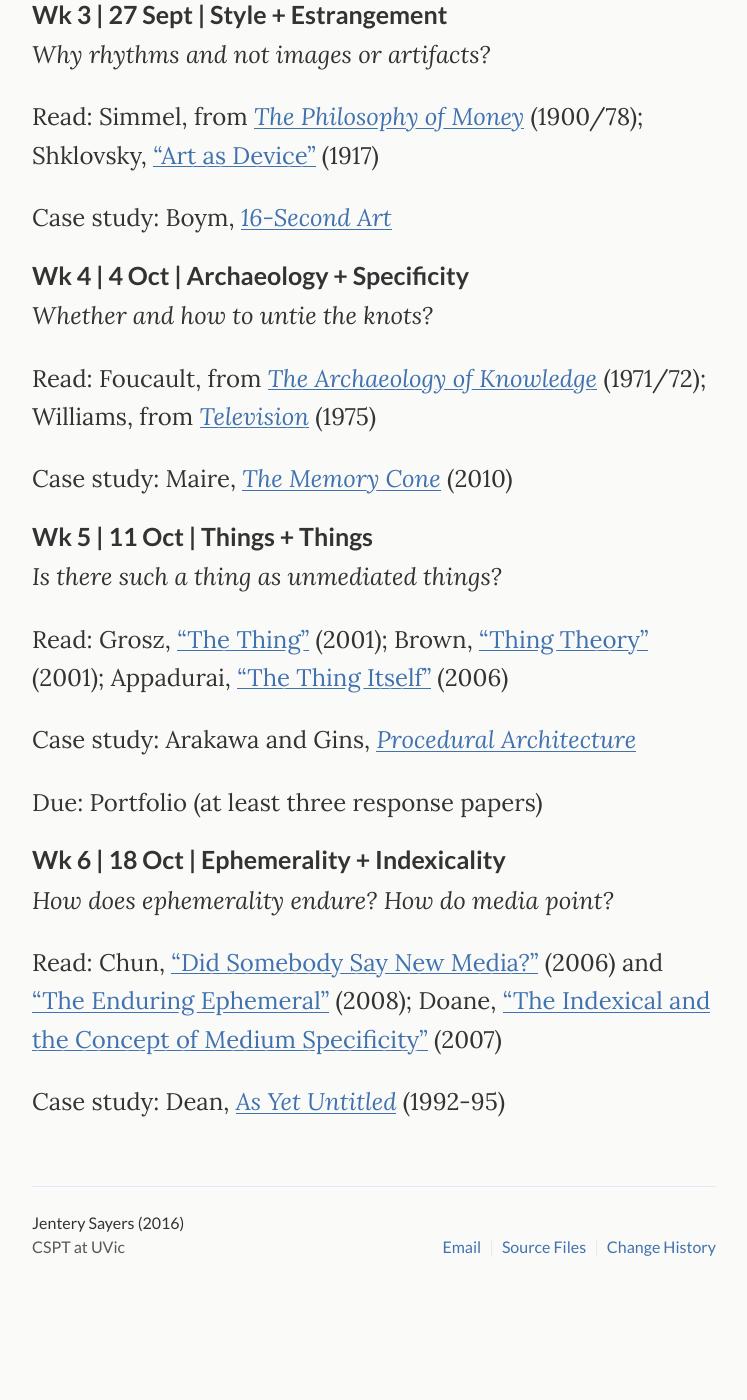
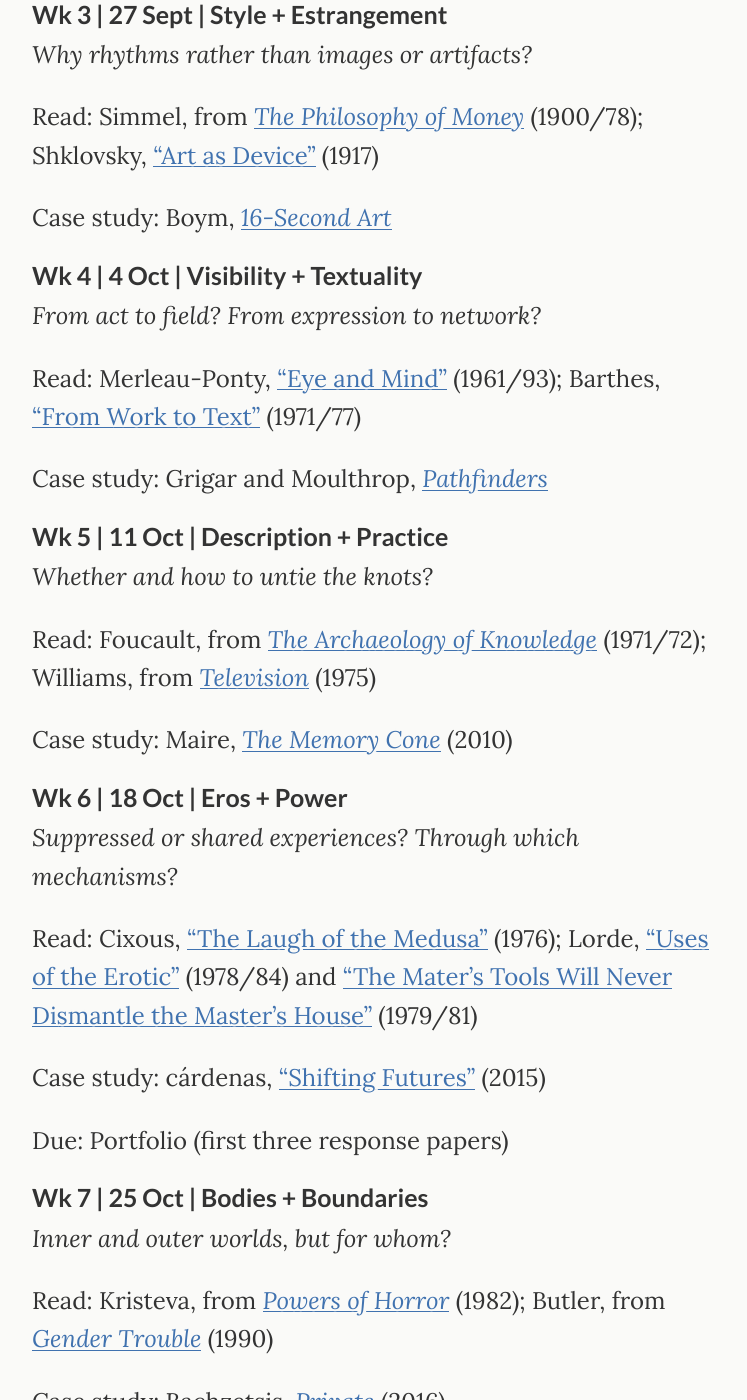
Before and after one commit to jentery/cspt500, a Jekyll site: the page built from index.md, in a window 1280 px wide and 1400 px high, scrolled down 779 px. Shown: the whole window, without its empty margins (266-1013 px from the left). Built offline with Jekyll 4.4.1, drawn with Linux system fonts in a browser that asks for light colours; before the commit the page ends 2134 px from its top, so only the background shows below that; some of the changed text lies outside the part shown.

Commit message:
added all weeks to the index / schedule

```diff
--- a/index.md
+++ b/index.md
@@ -12,7 +12,7 @@
 
 Case study: Parker, [*Cold Dark Matter: An Exploded View*](http://www.tate.org.uk/art/artworks/parker-cold-dark-matter-an-exploded-view-t06949) (1991)
 
-<!-- Further reading: file:///Users/jenterysayers/Desktop/1771-4989-1-PB.pdf, https://lucian.uchicago.edu/blogs/mediatheory/keywords/materialmateriality/, https://lucian.uchicago.edu/blogs/mediatheory/keywords/mediation/, https://books.google.ca/books?id=Dn4QkO-RKv8C&dq, Lehman, Robert S. “Allegories of Rending: Killing Time with Walter Benjamin.” New Literary History 39, no. 2 (2008): 233-250. -->
+<!-- Further reading: file:///Users/jenterysayers/Desktop/1771-4989-1-PB.pdf, https://lucian.uchicago.edu/blogs/mediatheory/keywords/materialmateriality/, https://lucian.uchicago.edu/blogs/mediatheory/keywords/mediation/, https://books.google.ca/books?id=Dn4QkO-RKv8C&dq, Lehman, Robert S. “Allegories of Rending: Killing Time with Walter Benjamin.” New Literary History 39, no. 2 (2008): 233-250., http://plato.stanford.edu/entries/feminist-body/#NewMat -->
 
 ### Wk 2 | 20 Sept | Machines + Fabrication
 *Where are work, labour, and action?*
@@ -24,7 +24,7 @@
 <!-- Further reading: http://fuchs.uti.at/wp-content/uploads/Grundrisse.pdf, https://monoskop.org/File:Dyer-Witheford_Nick_Cyber-Marx_Cycles_and_Circuits_of_Struggle_in_High_Technology_Capitalism.pdf, http://davidharvey.org/reading-capital/ -->
 
 ### Wk 3 | 27 Sept | Style + Estrangement
-*Why rhythms and not images or artifacts?*
+*Why rhythms rather than images or artifacts?*
 
 Read: Simmel, from [*The Philosophy of Money*](http://www.jenteryteaches.com/noneshall/cspt/simmelMoney.pdf) (1900/78); Shklovsky, ["Art as Device"](http://www.jenteryteaches.com/noneshall/cspt/shklovskyDevice.pdf) (1917)
 
@@ -32,7 +32,16 @@
 
 <!-- Further reading: http://poeticstoday.dukejournals.org/content/26/4/665.abstract, http://www.cabinetmagazine.org/issues/28/boym2.php/ -->
 
-### Wk 4 | 4 Oct | Archaeology + Specificity
+### Wk 4 | 4 Oct | Visibility + Textuality
+*From act to field? From expression to network?*
+
+Read: Merleau-Ponty, ["Eye and Mind"](http://www.jenteryteaches.com/noneshall/cspt/merleauPontyEyeMind.pdf) (1961/93); Barthes, ["From Work to Text"](http://www.jenteryteaches.com/noneshall/cspt/barthesText.pdf) (1971/77)
+
+Case study: Grigar and Moulthrop, [*Pathfinders*](http://dtc-wsuv.org/wp/pathfinders/)
+
+<!-- Further reading: http://www.jstor.org/stable/10.5325/jspecphil.26.2.0361?seq=1#page_scan_tab_contents, http://cs.brown.edu/courses/cs137/readings/Gibson-AFF.pdf -->
+
+### Wk 5 | 11 Oct | Description + Practice
 *Whether and how to untie the knots?*
 
 Read: Foucault, from [*The Archaeology of Knowledge*](http://www.jenteryteaches.com/noneshall/cspt/foucaultArchaeology.pdf) (1971/72); Williams, from [*Television*](http://www.jenteryteaches.com/noneshall/cspt/williamsTelevision.pdf) (1975)
@@ -41,81 +50,65 @@
 
 <!-- Further reading: http://lchc.ucsd.edu/MCA/Mail/xmcamail.2012_11.dir/pdfm9zBHlJ6w8.pdf -->
 
-### Wk 5 | 11 Oct | Things + Things
+### Wk 6 | 18 Oct | Eros + Power
+*Suppressed or shared experiences? Through which mechanisms?*
+
+Read: Cixous, ["The Laugh of the Medusa"](http://www.jenteryteaches.com/noneshall/cspt/cixousMedusa.pdf) (1976); Lorde, ["Uses of the Erotic"](http://www.jenteryteaches.com/noneshall/cspt/lordeErotic.pdf) (1978/84) and ["The Mater's Tools Will Never Dismantle the Master's House"](http://www.jenteryteaches.com/noneshall/cspt/cixousMedusa.pdf) (1979/81)
+
+Case study: cárdenas, ["Shifting Futures"](http://scalar.usc.edu/works/shifting-futures-micha-cardenas/index) (2015)
+
+Due: Portfolio (first three response papers)
+
+<!-- Further reading: http://bailiwick.lib.uiowa.edu/wstudies/cixous/ -->
+
+### Wk 7 | 25 Oct | Bodies + Boundaries
+*Inner and outer worlds, but for whom?*
+
+Read: Kristeva, from [*Powers of Horror*](http://www.jenteryteaches.com/noneshall/cspt/kristevaAbjection.pdf) (1982); Butler, from [*Gender Trouble*](http://www.jenteryteaches.com/noneshall/cspt/butlerGT.pdf) (1990)
+
+Case study: Bachzetsis, [*Private*](http://www.alexandrabachzetsis.com/index.php/private-wear-a-mask-when-you-talk-to-me.html) (2016)
+
+<!-- Further reading: http://eng5010.pbworks.com/f/ButlerBodiesThatMatterEx.pdf -->
+
+### Wk 8 | 1 Nov | Breaks + Textures
+*What produces a cut or feeling? What does it afford?*
+
+Read: Moten, from [*In the Break*](http://www.jenteryteaches.com/noneshall/cspt/motenBreak.pdf) (2003); Sedgwick, from [*Touching Feeling*](http://www.jenteryteaches.com/noneshall/cspt/sedgwickTF.pdf) (2003)
+
+Case study: Scott, [*Untitled*](http://www.artbrut.ch/en/21004/1027-1/authors/scott--judith) (1991)
+
+<!-- Further reading: Gibson on affordances -->
+
+### Wk 9 | 8 Nov | Memory + Indexicality
+*How does ephemerality endure? How do media point?*
+
+Read: Chun, ["Did Somebody Say New Media?"](http://www.jenteryteaches.com/noneshall/cspt/chunNewMedia.pdf) (2006) and ["The Enduring Ephemeral"](http://www.jenteryteaches.com/noneshall/cspt/chunEnduringEphemeral.pdf) (2008); Doane, ["The Indexical and the Concept of Medium Specificity"](http://www.jenteryteaches.com/noneshall/cspt/doaneIndexical.pdf) (2007)
+
+Case study: Dean, [*As Yet Untitled*](http://ccca.concordia.ca/artists/work_detail.html?languagePref=en&mkey=72335&title=As+Yet+Untitled&artist=Max+Dean&link_id=10233) (1992-95)
+
+<!-- Further reading: Kirschenbaum's Mechanisms; C.S. Peirce; Manovich -->
+
+### Wk 10 | 15 Nov | Things + Things
 *Is there such a thing as unmediated things?*
 
 Read: Grosz, ["The Thing"](http://www.jenteryteaches.com/noneshall/cspt/groszThing.pdf) (2001); Brown, ["Thing Theory"](http://www.jenteryteaches.com/noneshall/cspt/brownBillThing.pdf) (2001); Appadurai, ["The Thing Itself"](http://www.jenteryteaches.com/noneshall/cspt/appaduraiThing.pdf) (2006)
 
 Case study: Arakawa and Gins, [*Procedural Architecture*](http://www.reversibledestiny.org/bioscleave-house-%E2%96%91%E2%96%91-lifespan-extending-villa/)
 
-Due: Portfolio (at least three response papers)
-
 <!-- Further reading: https://lucian.uchicago.edu/blogs/mediatheory/keywords/thing/, https://www.jstor.org/stable/1344258, http://townsendgroups.berkeley.edu/sites/default/files/appadurai_social_life_of_things_0.pdf, http://quod.lib.umich.edu/o/ohp/12527215.0001.001/1:14/--architecture-in-the-anthropocene-encounters-among-design?rgn=div1;view=fulltext -->
 
-### Wk 6 | 18 Oct | Ephemerality + Indexicality
-*How does ephemerality endure? How do media point?*
+### Wk 11 | 22 Nov | Systems + Differences
+*What happens between layers and sequences?*
 
-Read: Chun, ["Did Somebody Say New Media?"](http://www.jenteryteaches.com/noneshall/cspt/chunNewMedia.pdf) (2006) and ["The Enduring Ephemeral"](http://www.jenteryteaches.com/noneshall/cspt/chunEnduringEphemeral.pdf) (2008); Doane, ["The Indexical and the Concept of Medium Specificity"](http://www.jenteryteaches.com/noneshall/cspt/doaneIndexical.pdf) (2007)
+Read: Debray, from [*Media Manifestos*](http://www.jenteryteaches.com/noneshall/cspt/debrayID.pdf) (1994/96); Krauss, from [*A Voyage on the North Sea*](http://www.jenteryteaches.com/noneshall/cspt/kraussVoyage.pdf) (1999)
 
-Case study: Dean, [*As Yet Untitled*](http://ccca.concordia.ca/artists/work_detail.html?languagePref=en&mkey=72335&title=As+Yet+Untitled&artist=Max+Dean&link_id=10233) (1992-95)
+Case study: Lee, [*Transformers: The Premake*](https://vimeo.com/94101046)
 
-<!--Bodies + Embodiment
+<!-- Further reading: Sterne on formats; Higgins, intermedia -->
 
-Read: Butler, from [*Bodies that Matter*](http://www.jenteryteaches.com/noneshall/cspt/butlerBodiesThatMatter.pdf) (); Merleau-Ponty, ["Eye and Mind"](http://www.jenteryteaches.com/noneshall/cspt/merleauPontyEyeMind.pdf) (1961/93)
+### Wk 12 | 29 Nov |  Situations + Entanglements
 
-Case study:
+Read: Haraway, ["Situated Knowledges"](http://www.jenteryteaches.com/noneshall/cspt/harawaySituated.pdf) (1988); Barad, ["Posthumanist Performativity"](http://www.jenteryteaches.com/noneshall/cspt/baradPP.pdf) (2003)
 
-
-
-
-
-
-
-
-
-
- Bodies + Abjection
-
-Read:  ; Kristeva
-
-Case study:
-
- Eros + Pleasure
-
-Read: Lorde, ; Barthes,
-
-Case study:
-
-### Wk 7 | 25 Oct | Writing + Texture
-
-Read: Cixous, ; Sedgwick,
-
-Case study:
-
-### Wk 8 | 1 Nov | Breaks + Situations
-
-Read: Moten, ; Haraway
-
-Case study:
-
-### Wk 9 | 8 Nov |
-
-### Wk 10 | 15 Nov | Entanglements + Perception
-
-Read: Barad,
-
-Case study:
-
-### Wk 11 | 22 Nov | Spheres + ?
-
-Read: Debray,
-
-Case study:
-
-### Wk 12 | 29 Nov |  + Reinvented
-
-Read: ; Krauss,
-
-Case study:
--->
+Due: Portfolio (three more response papers)
 </div>
```
